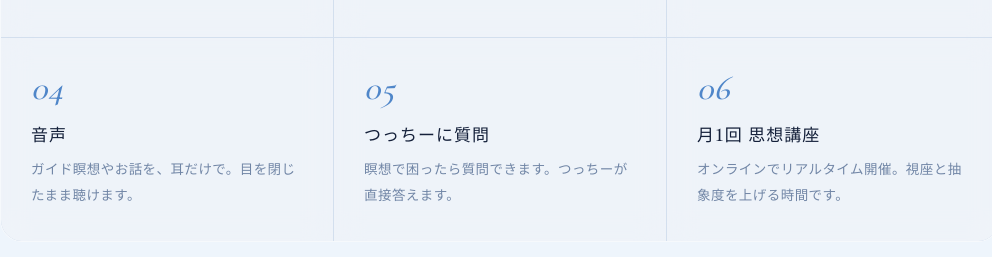
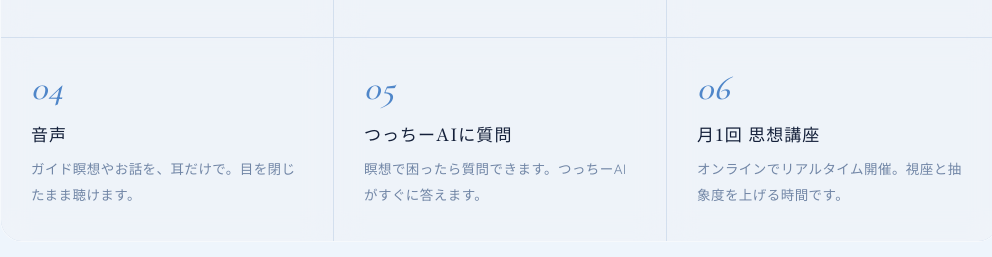
Before and after one commit to wclosetk8114-collab/meisou-community, a Next.js app: page / in a window 1280 px wide. Shown: the part 2860-3117 px from the top of the page, without its empty margins (140-1132 px from the left). Built offline with nearby package versions, Linux system fonts and the light colour scheme.

Commit message:
トップの質問の説明を「つっちーAIがすぐに答えます」に

```diff
--- a/app/page.tsx
+++ b/app/page.tsx
@@ -7,7 +7,7 @@ const features = [
   { t: "一緒に瞑想", d: "「この時間に一緒に」と募集できます。ひとりより、ずっと続きます。" },
   { t: "メディア", d: "瞑想と思想の記事を、会員だけが読めます。" },
   { t: "音声", d: "ガイド瞑想やお話を、耳だけで。目を閉じたまま聴けます。" },
-  { t: "つっちーに質問", d: "瞑想で困ったら質問できます。つっちーが直接答えます。" },
+  { t: "つっちーAIに質問", d: "瞑想で困ったら質問できます。つっちーAIがすぐに答えます。" },
   { t: "月1回 思想講座", d: "オンラインでリアルタイム開催。視座と抽象度を上げる時間です。" },
 ];
 
```
